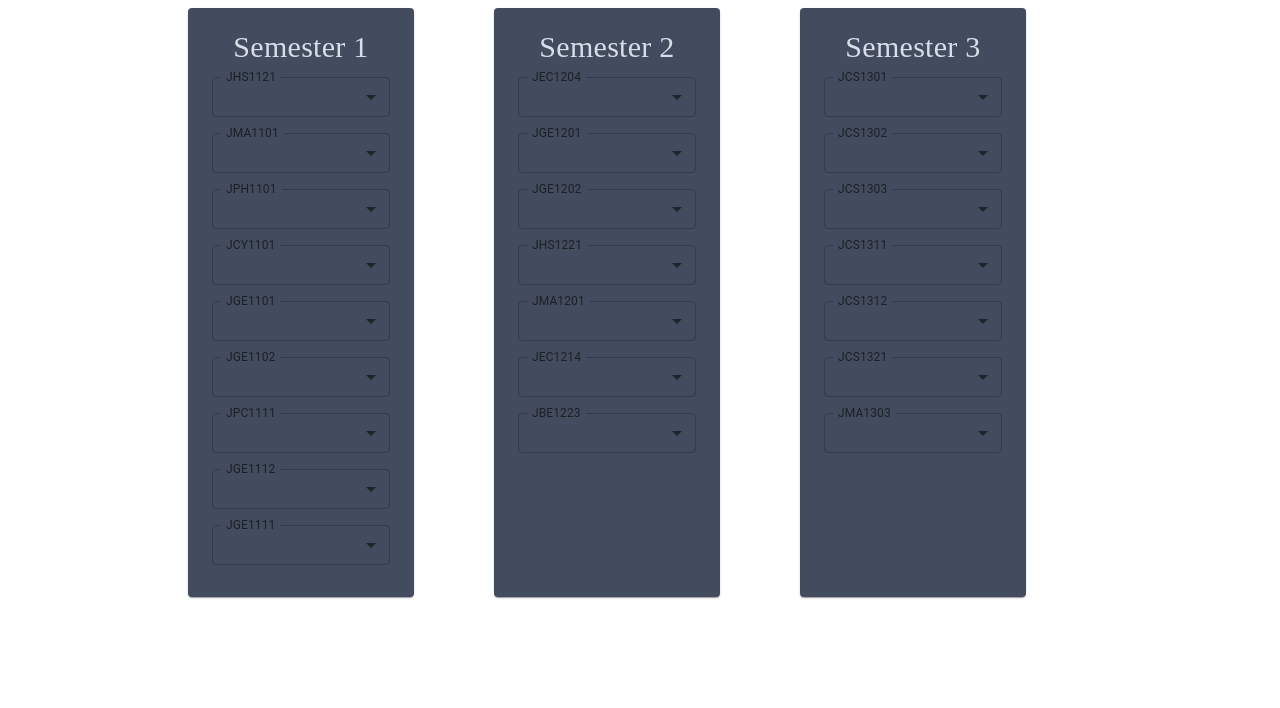
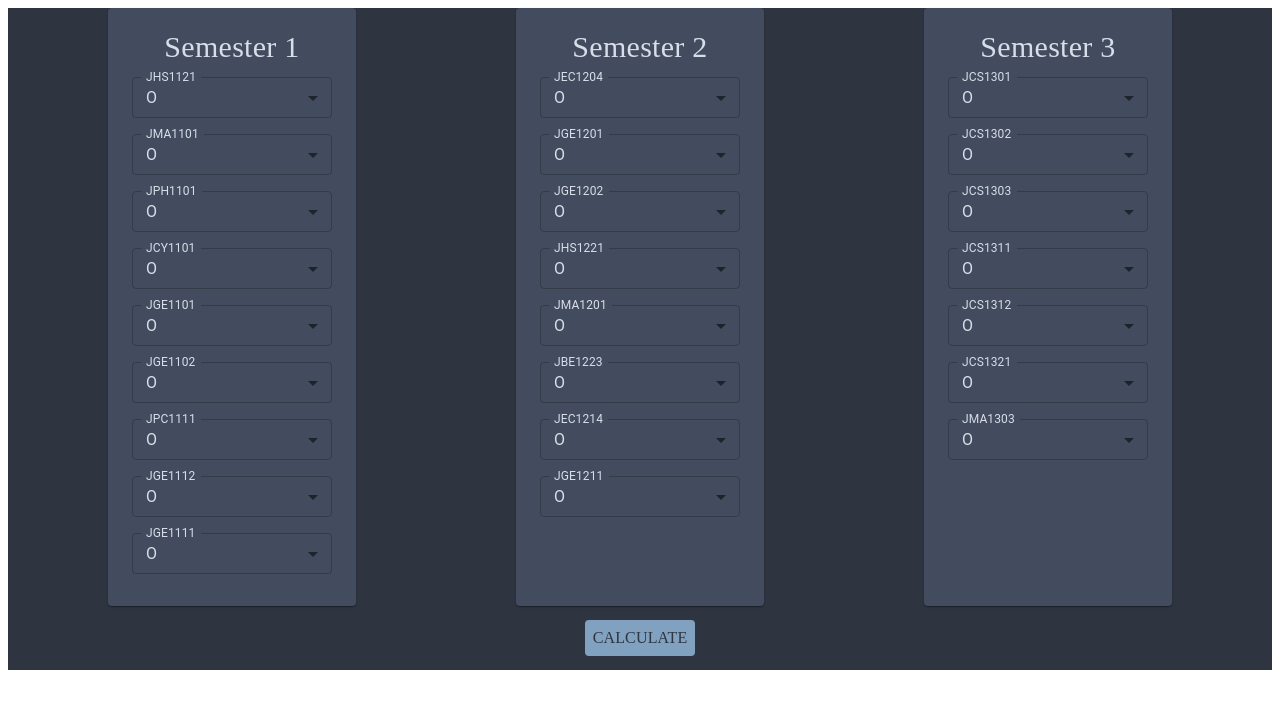
Before and after one commit to bakageddy/cgpa, a React (Create React App) app: page / in a window 1280 px wide. Shown: the top 708 px of the page. Built offline with nearby package versions, Linux system fonts and the light colour scheme; a web font is replaced by a local one.

Commit message:
Finished Prototype

```diff
--- a/public/index.html
+++ b/public/index.html
@@ -7,6 +7,9 @@
   font-style: normal;
   font-weight: 400;
   src: url(https://fonts.gstatic.com/s/barlowcondensed/v12/HTx3L3I-JCGChYJ8VI-L6OO_au7B6xHT3w.ttf) format('truetype');
+}
+#root {
+	background-color: #2e3440;
 }
 </style>
     <meta charset="utf-8" />
--- a/src/App.js
+++ b/src/App.js
@@ -1,22 +1,40 @@
 import React from 'react';
-import { Grid } from '@mui/material';
+import { Button, Grid, Stack, Typography } from '@mui/material';
 import Semester from './Semester';
-import createPalette from '@mui/material/styles/createPalette';
+import { courses } from './index.js';
 
 
 function App() {
-	const courses = {
-		"Semester 1": ["JHS1121", "JMA1101", "JPH1101", "JCY1101", "JGE1101", "JGE1102", "JPC1111", "JGE1112", "JGE1111"],
-		"Semester 2": ["JEC1204", "JGE1201", "JGE1202", "JHS1221", "JMA1201", "JEC1214", "JBE1223"],
-		"Semester 3": ["JCS1301", "JCS1302", "JCS1303", "JCS1311", "JCS1312", "JCS1321", "JMA1303"],
+	const points = {
+		"O": 10,
+		"A+": 9,
+		"A": 8,
+		"B+": 7,
+		"B": 6,
+		"C": 5,
+		"U": 0,
+	}
+
+	const handleClick = () => {
+		let credits = 0
+		let totalCredits = 0
+		for (const [keys, course_arr] of Object.entries(courses)) {
+			course_arr.map((x) => {
+				let grade = points[document.getElementById(x["course"]).innerText];
+				let credit = grade * x["credit"];
+				totalCredits += credit;
+				credits += x["credit"];
+			})
+		}
+		document.getElementById("output").innerHTML = totalCredits / credits;
 	}
 	return (
-		<div className="App">
+		<>
 			<Grid display="flex" alignItems="center" justifyContent="center">
 				<Grid display="grid"
 					sx={{
-						gridTemplateColumns: "25% 25% 25%",
-						gap: "5rem",
+						gridTemplateColumns: "auto auto auto",
+						gap: "10rem",
 					}}
 				>
 					{Object.keys(courses).map((x) =>
@@ -24,7 +42,31 @@ function App() {
 					)}
 				</Grid>
 			</Grid>
-		</div>
+
+			<Stack sx={{
+				padding: "14px",
+				display: "grid",
+				justifyItems: "center",
+				alignContent: "center",
+			}}>
+				<Button
+					onClick={handleClick}
+					sx={{
+						color: "#2e3440",
+						backgroundColor: "#81a1c1",
+					}}
+				>
+					<Typography sx={{
+						fontFamily: "Barlow Condensed",
+					}}>Calculate</Typography>
+				</Button>
+				<Typography sx={{
+					fontFamily: "Barlow Condensed",
+					color: "#d8dee9",
+				}}
+				id="output"></Typography>
+			</Stack>
+		</>
 	);
 }
 
--- a/src/Grade.jsx
+++ b/src/Grade.jsx
@@ -2,7 +2,7 @@ import * as React from 'react';
 import { Typography, Select, FormControl, InputLabel, MenuItem, Box } from '@mui/material';
 
 export default function Grade({ labelid, id, label }) {
-	const [grade, setGrade] = React.useState('O');
+	const [grade, setGrade] = React.useState(10);
 
 	const handleChange = (event) => {
 		setGrade(event.target.value);
@@ -10,8 +10,8 @@ export default function Grade({ labelid, id, label }) {
 
 	return (
 		<Box display="flex" alignItems="center">
-			<FormControl sx={{ m: 1, width: 200 }} size="small">
-				<InputLabel id={labelid}>{label}</InputLabel>
+			<FormControl sx={{ m: 1, width: 200}} size="small">
+				<InputLabel sx={{color:"#d8dee9"}} id={labelid}>{label}</InputLabel>
 				<Select
 					labelId={labelid}
 					id={id}
@@ -19,6 +19,11 @@ export default function Grade({ labelid, id, label }) {
 					label={label}
 					onChange={handleChange}
 					sx={{
+						color: "#d8dee9",
+						borderStyle: "none",
+						borderWidth: 0,
+					}}
+					inputProps={{
 						color: "#d8dee9"
 					}}
 				>
--- a/src/Semester.jsx
+++ b/src/Semester.jsx
@@ -1,4 +1,4 @@
-import { Card, CardContent, Box, Grid, Typography } from '@mui/material';
+import { Card, CardContent, Grid, Typography } from '@mui/material';
 import Grade from './Grade';
 import React from 'react';
 
@@ -22,7 +22,7 @@ export default function Semester({ semesterName, subjects }) {
 						}}
 					>
 						{subjects.map((x) =>
-							<Grade label={x} labelid={x + '-label'} id={x} />
+							<Grade label={x["course"]} labelid={x["course"] + '-label'} id={x["course"]} />
 						)}
 					</Grid>
 				</Grid>
--- a/src/index.js
+++ b/src/index.js
@@ -3,6 +3,39 @@ import ReactDOM from 'react-dom/client';
 import App from './App';
 
 const root = ReactDOM.createRoot(document.getElementById('root'));
+export const courses = {
+	"Semester 1": [
+		{ "course": "JHS1121", "credit": 3 },
+		{ "course": "JMA1101", "credit": 3 },
+		{ "course": "JPH1101", "credit": 3 },
+		{ "course": "JCY1101", "credit": 3 },
+		{ "course": "JGE1101", "credit": 3 },
+		{ "course": "JGE1102", "credit": 3 },
+		{ "course": "JPC1111", "credit": 2 },
+		{ "course": "JGE1112", "credit": 2 },
+		{ "course": "JGE1111", "credit": 2 }
+	],
+	"Semester 2": [
+		{ "course": "JEC1204", "credit": 3 },
+		{ "course": "JGE1201", "credit": 3 },
+		{ "course": "JGE1202", "credit": 3 },
+		{ "course": "JHS1221", "credit": 3 },
+		{ "course": "JMA1201", "credit": 3 },
+		{ "course": "JBE1223", "credit": 3 },
+		{ "course": "JEC1214", "credit": 2 },
+		{ "course": "JGE1211", "credit": 2 }
+	],
+	"Semester 3": [
+		{ "course": "JCS1301", "credit": 3 },
+		{ "course": "JCS1302", "credit": 3 },
+		{ "course": "JCS1303", "credit": 3 },
+		{ "course": "JCS1311", "credit": 3 },
+		{ "course": "JCS1312", "credit": 2 },
+		{ "course": "JCS1321", "credit": 2 },
+		{ "course": "JMA1303", "credit": 3 }
+	],
+}
+
 root.render(
   <React.StrictMode>
     <App />
```
